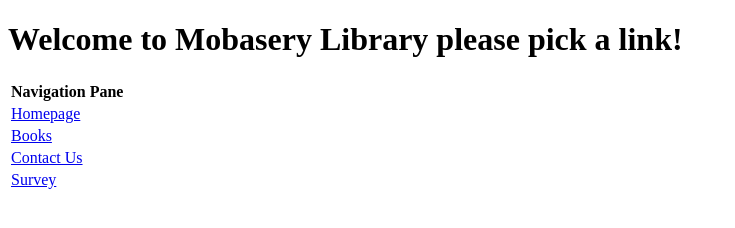
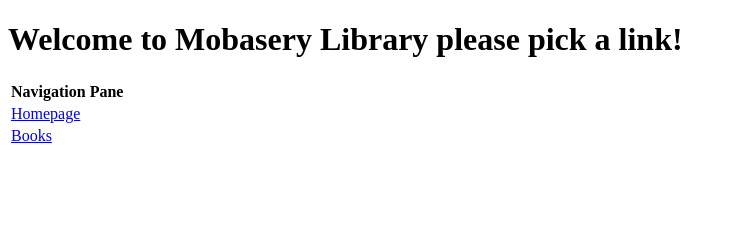
Before and after one commit to Swise99/Lab8SRT, a website: page views/home.html in a window 1280 px wide. Shown: the whole page, without its empty margins (0-735 px from the left). Drawn offline with Linux system fonts and the light colour scheme.

Commit message:
Names changed to reflect requrements

```diff
--- a/main.js
+++ b/index.js
@@ -36,7 +36,7 @@ http.createServer((req,res) => {
 }).listen(port);
 console.log(`Our server is listening on port number: ${port}`);
 
-const customReadFile = (file_path,res) => { // reads file and build page
+const customReadFile = (file_path,res) => { // reads file requested and builds page
     if(fs.existsSync(file_path)) {
         fs.readFile(file_path, (error,data) => {
             if(error){
--- a/views/home.html
+++ b/views/home.html
@@ -12,12 +12,6 @@
             <tr>
                 <td><a href="books.html">Books</a></td>
             </tr>
-            <tr>
-                <td><a href="contact.html">Contact Us</a></td>
-            </tr>
-            <tr>
-                <td><a href="survey.html">Survey</a></td>
-            </tr>
         </table>
     </body>
 </html>
```
Also changed, not shown: views/book1.html (+0 -6 lines), views/book2.html (+0 -6 lines), views/book3.html (+0 -6 lines), views/books.html (+0 -6 lines).
